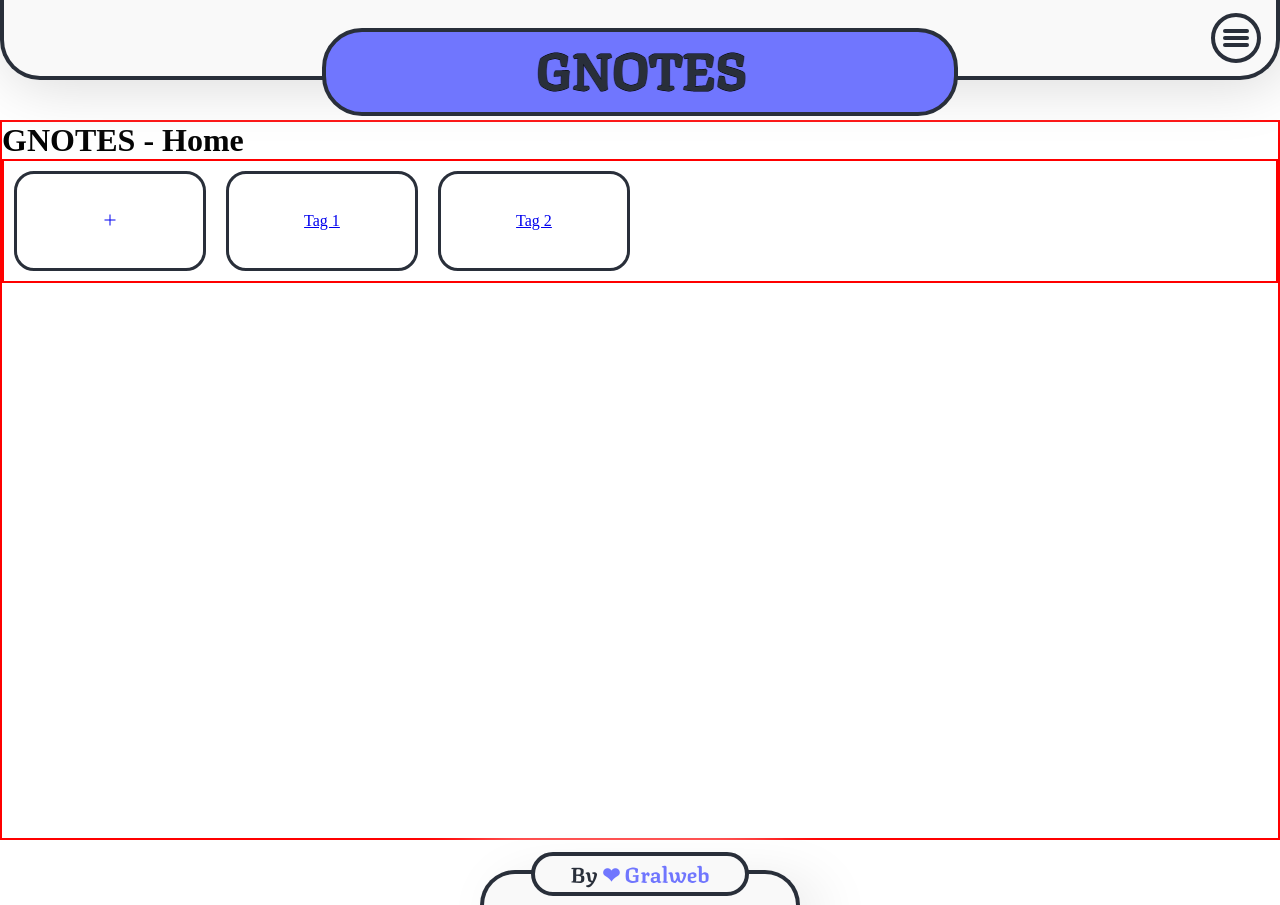
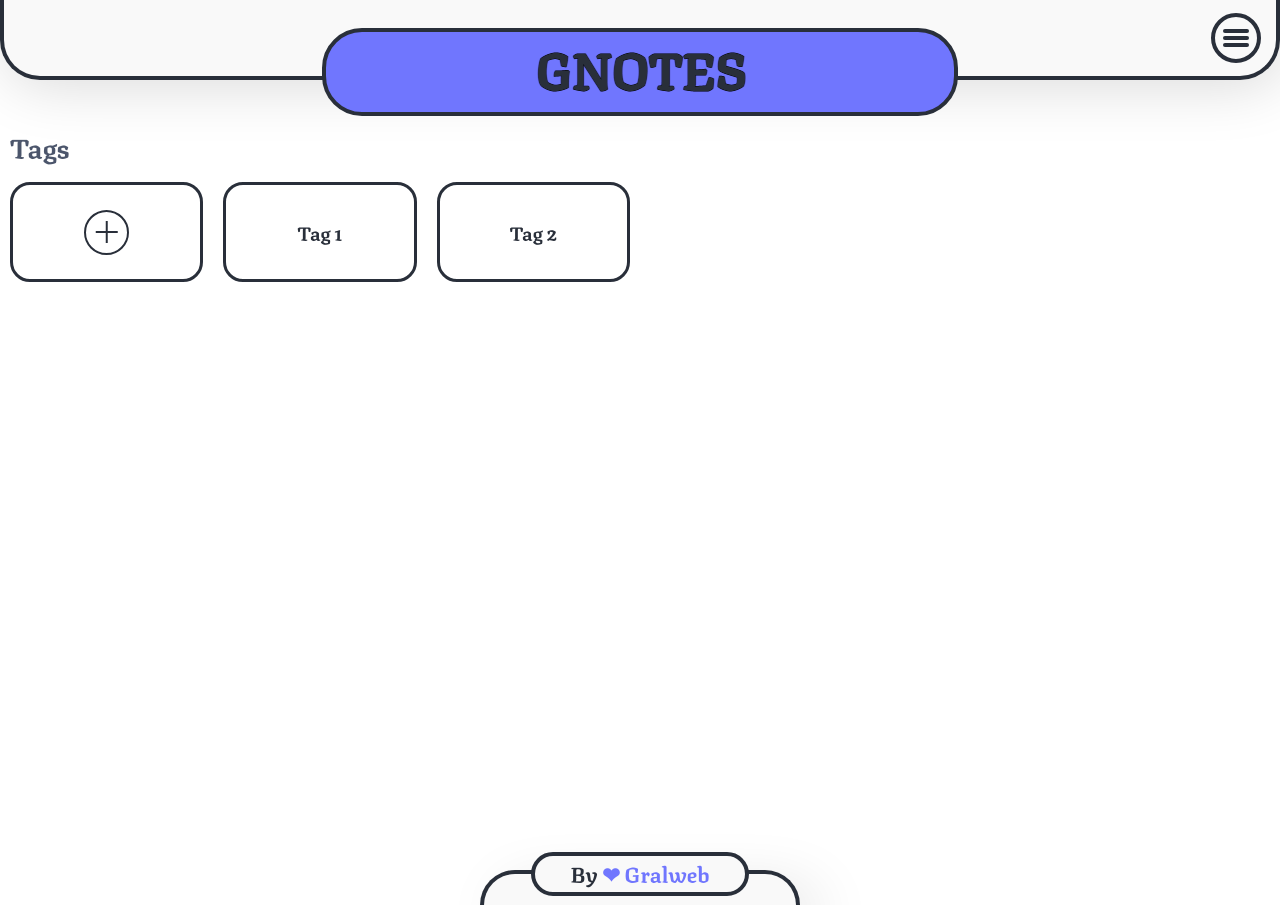
Before and after one commit to gralweb/gnotes, a Vue app: page / in a window 1280 px wide. Built offline with nearby package versions, Linux system fonts and the light colour scheme.

Commit message:
add - title bar main - styles card
barra de titulo tipo navegacion de paginas - estilos para cartas de las notas/tag

```diff
--- a/src/components/Header/Header.vue
+++ b/src/components/Header/Header.vue
@@ -12,13 +12,13 @@
 
 <template>
 	<header class="gn_header">
-		<section class="gn_brand">
-			<figure>
-				<router-link to="/">
-					<img src="./../../assets/gnotes_logo.png" alt="GNOTES" title="GNOTES">
-				</router-link>
-			</figure>
-		</section>
+		<router-link to="/">
+			<section class="gn_brand">
+				<figure>
+						<img src="./../../assets/gnotes_logo.png" alt="GNOTES" title="GNOTES">
+				</figure>
+			</section>
+		</router-link>
 
 		<section class="gn_content_navigation">
 			<button type="button" class="gn_navigation_open" @click="handleMenuOpen">
--- a/src/components/Home.vue
+++ b/src/components/Home.vue
@@ -8,7 +8,10 @@
 </script>
 
 <template>
-	<h1>GNOTES - Home</h1>
+	<section class="gn_title_main">
+		<h1>Tags</h1>
+	</section>
+
 	<section class="gn_main">
 		<CardComponent url="/add" type="icon">
     		<i class="las la-plus"></i>
--- a/src/components/Note/Note.vue
+++ b/src/components/Note/Note.vue
@@ -1,9 +1,12 @@
-<script setup></script>
+<script setup>
+	defineProps({
+		tag: String,
+		note: String
+	})
+</script>
 
 <template>
-	<h1>GNOTES - View Note</h1>
+	<section class="gn_title_main">
+		<!-- <h1>Tags > {{ tag }} > {{ note }}</h1> -->
+	</section>
 </template>
-
-<style scoped lang="scss">
-
-</style>
--- a/src/components/Note/TagNote.vue
+++ b/src/components/Note/TagNote.vue
@@ -6,9 +6,9 @@
 </script>
 
 <template>
-	<h1>GNOTES - Tag Notes</h1>
-
-	<h1>{{ tag }}</h1>
+	<section class="gn_title_main">
+		<h1>Tags > {{ tag }}</h1>
+	</section>
 </template>
 
 <style scoped lang="scss"></style>
--- a/src/sass/CardComponent.scss
+++ b/src/sass/CardComponent.scss
@@ -7,4 +7,66 @@
     place-items: center;
     place-content: center;
     border: 3px solid $color-dark;
+
+    color: $color-dark;
+    text-decoration: none;
+    font: {
+        size: 1.2em;
+        family: 'texturina-bold';
+    }
+
+    .gn_card_content {
+        position: relative;
+        width: 100%;
+        height: 100%;
+        display: flex;
+        place-items: center;
+        place-content: center;
+
+        p {
+            transition: all 300ms ease;
+        }
+
+        .gn_card_content_icon {
+            font-size: 2rem;
+            display: flex;
+            width: 45px;
+            height: 45px;
+            border-radius: 50%;
+            place-items: center;
+            place-content: center;
+            border: 2px solid $color-dark;
+        }
+
+        .gn_card_content_title:before {
+                transition: all 300ms ease;
+                position: absolute;
+                height: 40px;
+                width: 40px;
+                content: '';
+                top: 0;
+                left: 0;
+                right: 0;
+                bottom: 0;
+                z-index: -1;
+                margin: auto;
+                border-radius: 50%;
+                background: transparent;
+        }
+    }
+
+    &:hover .gn_card_content_icon {
+        background: $color-acent;
+        width: 100%;
+        height: 100%;
+        border: none;
+        border-radius: 0;
+    }
+
+    &:hover .gn_card_content_title:before {
+        width: 100%;
+        height: 100%;
+        border-radius: 0;
+        background: $color-acent;
+    }
 }
--- a/src/sass/Globals.scss
+++ b/src/sass/Globals.scss
@@ -20,7 +20,19 @@ body {
     min-height: 90vh;
     margin-top: 40px;
     margin-bottom: 30px;
-    border: 2px solid red;
+}
+
+.gn_title_main {
+    display: block;
+    padding: 5px 10px;
+
+    h1 {
+        color: $color-hover;
+        font: {
+            size: 1.7rem;
+            family: 'texturina-bold'
+        }
+    }
 }
 
 .gn_main {
@@ -31,5 +43,4 @@ body {
     // grid-template-rows: repeat(auto-fit, minmax(150px, 200px));
 
     margin: auto;
-    border: 2px solid red;
 }
```
